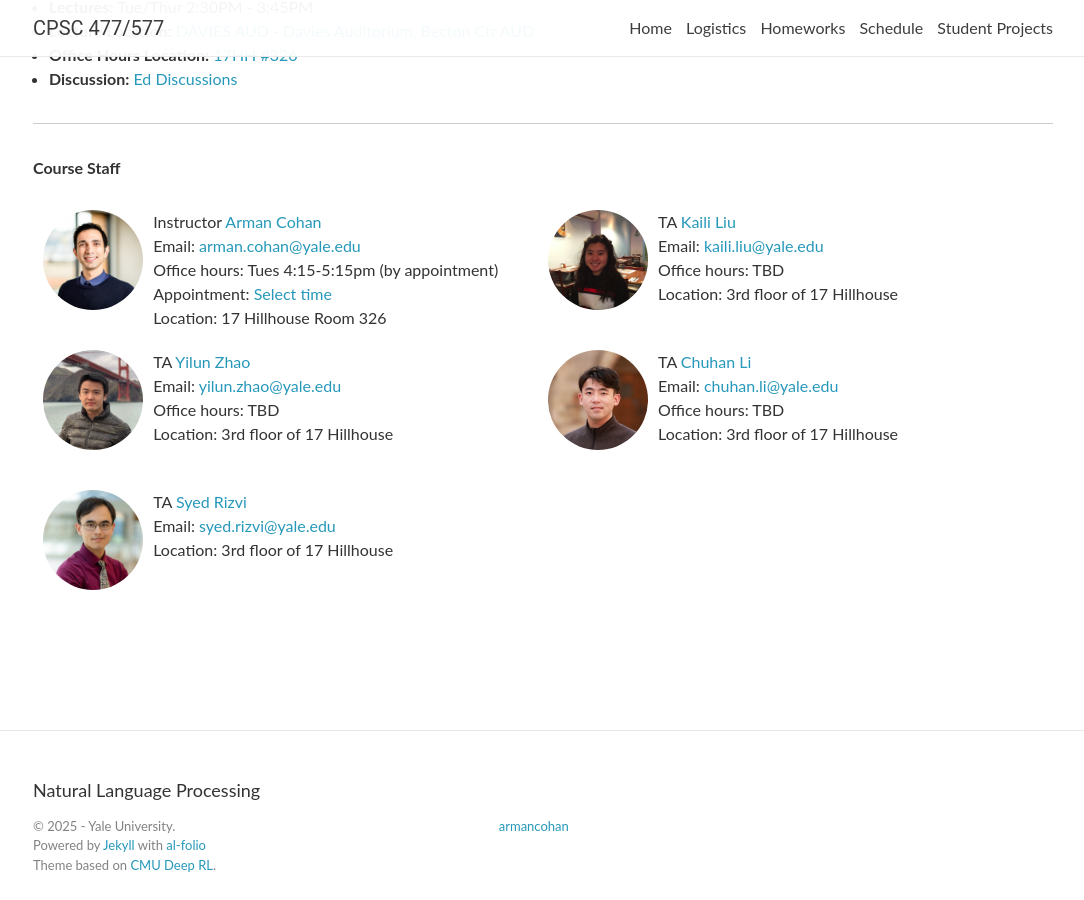
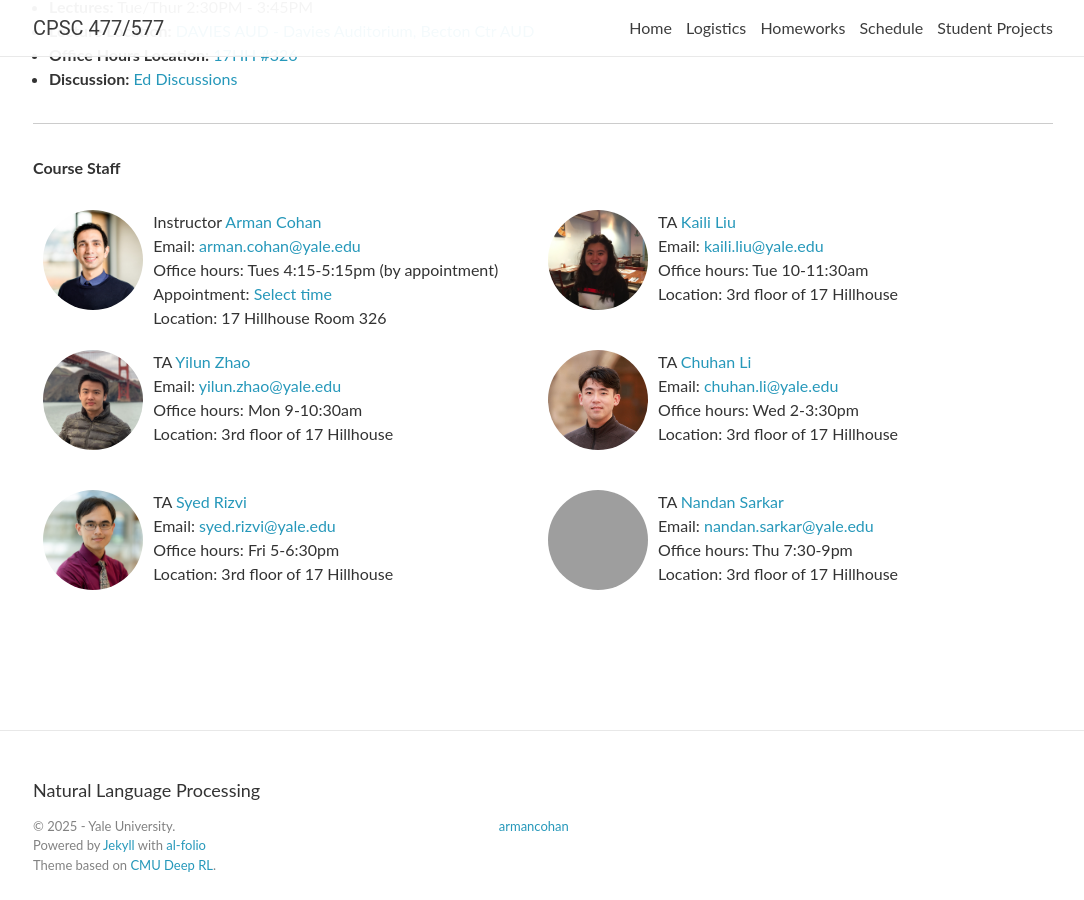
Before and after one commit to yale-nlp/cpsc477, a Jekyll site: the page built from _pages/about.md, in a window 1280 px wide and 900 px high, scrolled down 1222 px. Shown: the whole window, without its empty margins (97-1181 px from the left). Built offline with Jekyll 4.4.1, drawn with Linux system fonts in a browser that asks for light colours; nearby versions of some CDN libraries; comment, search, counter and statistics services are not loaded; grey boxes are pictures that could not be loaded.

Commit message:
Add office hours + Nandan

```diff
--- a/_data/staff.yml
+++ b/_data/staff.yml
@@ -11,26 +11,34 @@ TAs:
   - name: Kaili Liu
     email: kaili.liu@yale.edu
     url: https://pybeebee.com/
-    office-hours: TBD
+    office-hours: Tue 10-11:30am
     location: 3rd floor of 17 Hillhouse
     image: staff/kaili_liu.png
 
   - name: Yilun Zhao
     email: yilun.zhao@yale.edu
     url: https://yilunzhao.github.io/
-    office-hours: TBD
+    office-hours: Mon 9-10:30am
     location: 3rd floor of 17 Hillhouse
     image: staff/yilun.jpg
 
   - name: Chuhan Li
     email: chuhan.li@yale.edu
-    office-hours: TBD
+    office-hours: Wed 2-3:30pm
     url: https://leechuh.github.io/
     location: 3rd floor of 17 Hillhouse
     image: staff/chuhan_li.jpg
 
   - name: Syed Rizvi
     email: syed.rizvi@yale.edu
+    office-hours: Fri 5-6:30pm
     url: https://syedarizvi.com/
     location: 3rd floor of 17 Hillhouse
     image: staff/syed_rizvi.png
+
+  - name: Nandan Sarkar
+    email: nandan.sarkar@yale.edu
+    office-hours: Thu 7:30-9pm
+    url:
+    location: 3rd floor of 17 Hillhouse
+    image: staff/nandan_sarkar.jpg
```
